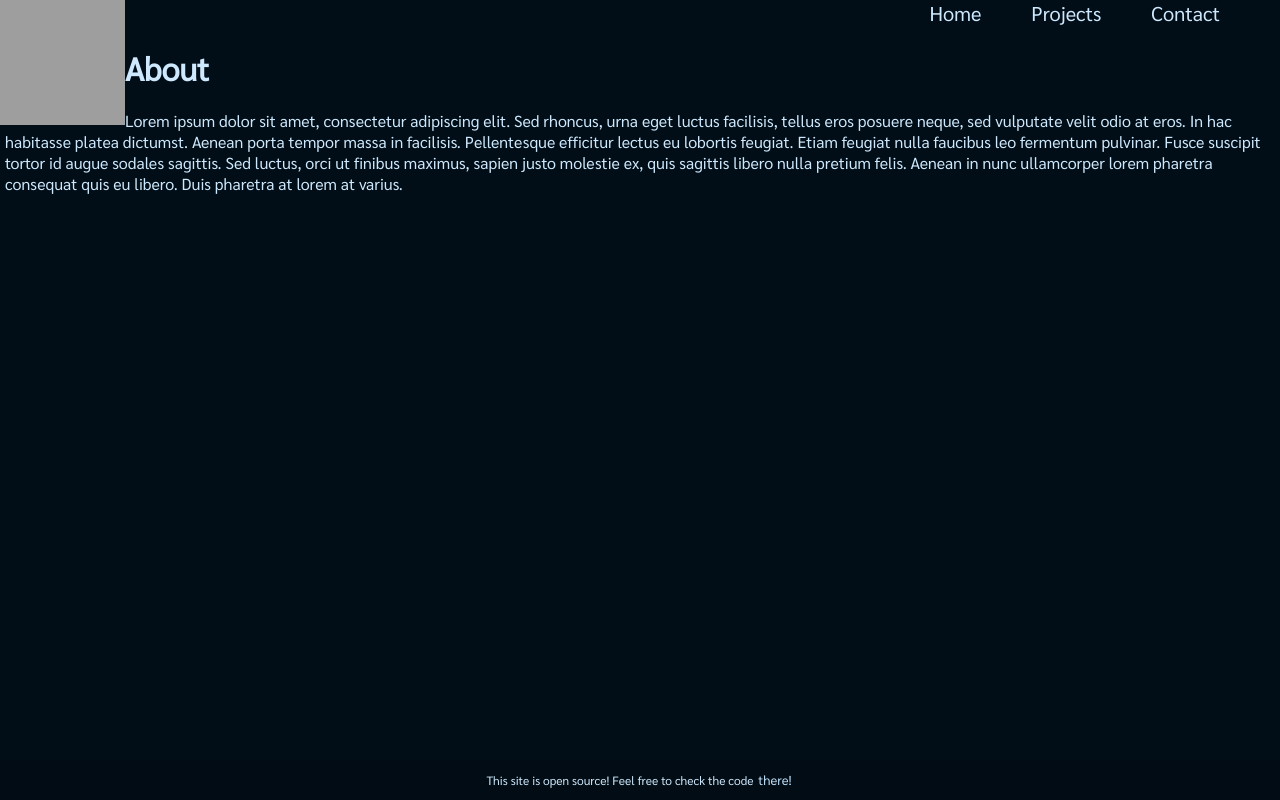
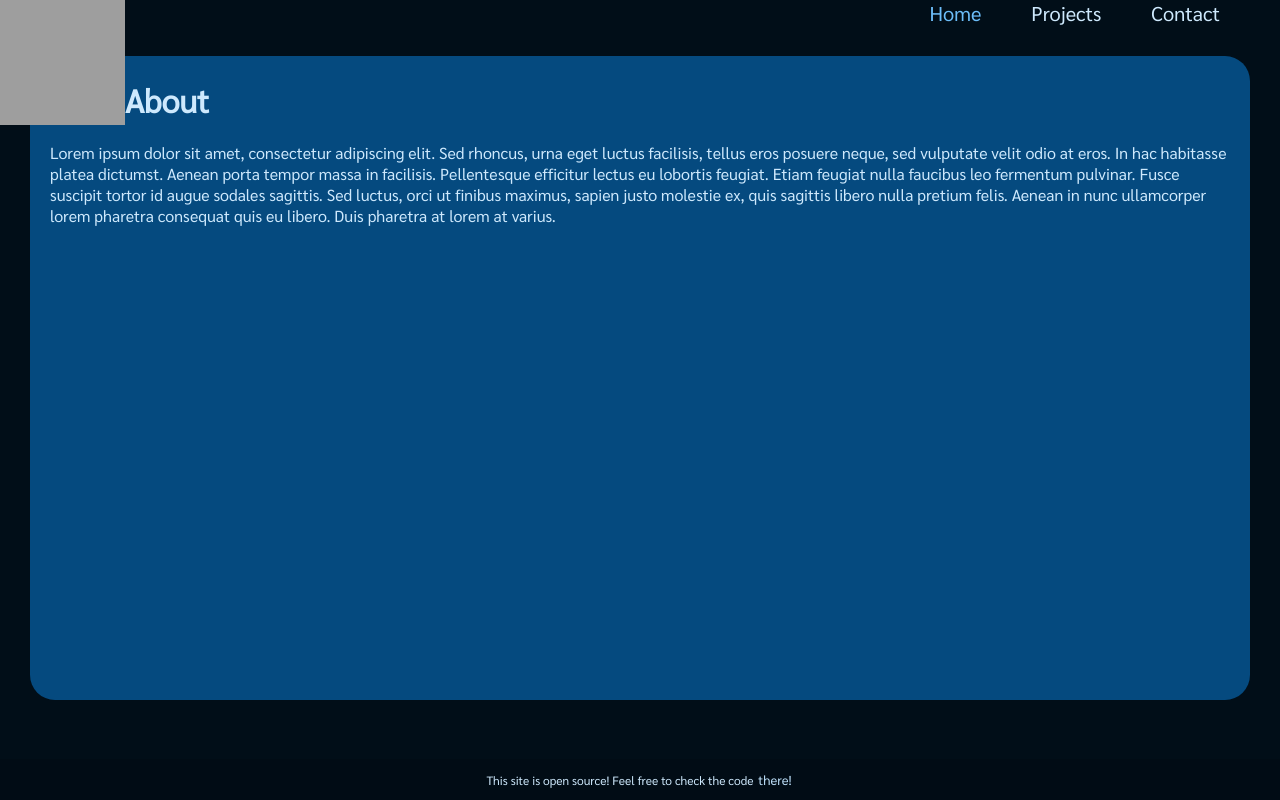
Before and after one commit to pasiastazebra/zeberpl, a Vue app in the folder zeberpl/: page / in a window 1280 px wide. Built offline with nearby package versions, Linux system fonts and the light colour scheme; grey boxes are pictures that could not be loaded.

Commit message:
styling for navbar & articles

```diff
--- a/zeberpl/src/App.vue
+++ b/zeberpl/src/App.vue
@@ -76,7 +76,17 @@ nav {
     font-size: 20px;
     text-decoration: none;
     color: var.$text;
+    transition: 0.3s;
+
+    &.router-link-exact-active {
+      color: darken($color: var.$text, $amount: 20%);
+    }
+
+    &:hover {
+      color: darken($color: var.$text, $amount: 10%);
+    }
   }
+
 }
 
 //global styles
--- a/zeberpl/src/assets/ViewsStyle.scss
+++ b/zeberpl/src/assets/ViewsStyle.scss
@@ -1,3 +1,9 @@
+@use "variables" as var;
+
 .article-wrapper {
-    margin: 5px;
+    margin: 30px;
+    padding: 2px 20px;
+    background-color: var.$primary;
+    border-radius: 25px;
+    min-height: 80vh;
 }
--- a/zeberpl/src/components/views/AboutView.vue
+++ b/zeberpl/src/components/views/AboutView.vue
@@ -10,5 +10,5 @@
 </template>
 
 <style scoped lang="scss">
- @use "../../assets/ViewsStyle.scss";
+ @use "../../assets/ViewsStyle";
 </style>
--- a/zeberpl/src/components/views/ContactView.vue
+++ b/zeberpl/src/components/views/ContactView.vue
@@ -10,5 +10,5 @@
 </template>
 
 <style scoped lang="scss">
- @use "../../assets/ViewsStyle.scss";
+ @use "../../assets/ViewsStyle";
 </style>
--- a/zeberpl/src/components/views/ProjectsView.vue
+++ b/zeberpl/src/components/views/ProjectsView.vue
@@ -10,5 +10,5 @@
 </template>
 
 <style scoped lang="scss">
- @use "../../assets/ViewsStyle.scss";
+ @use "../../assets/ViewsStyle";
 </style>
```
